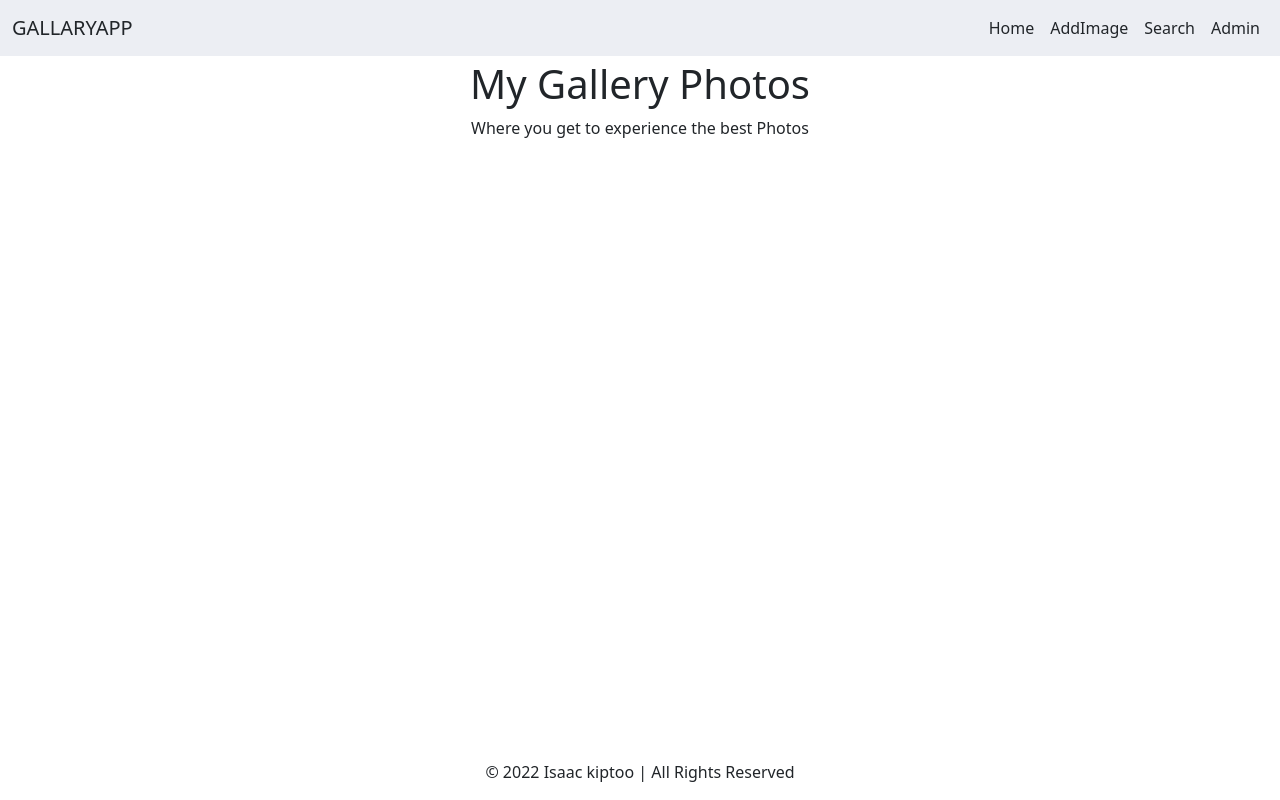
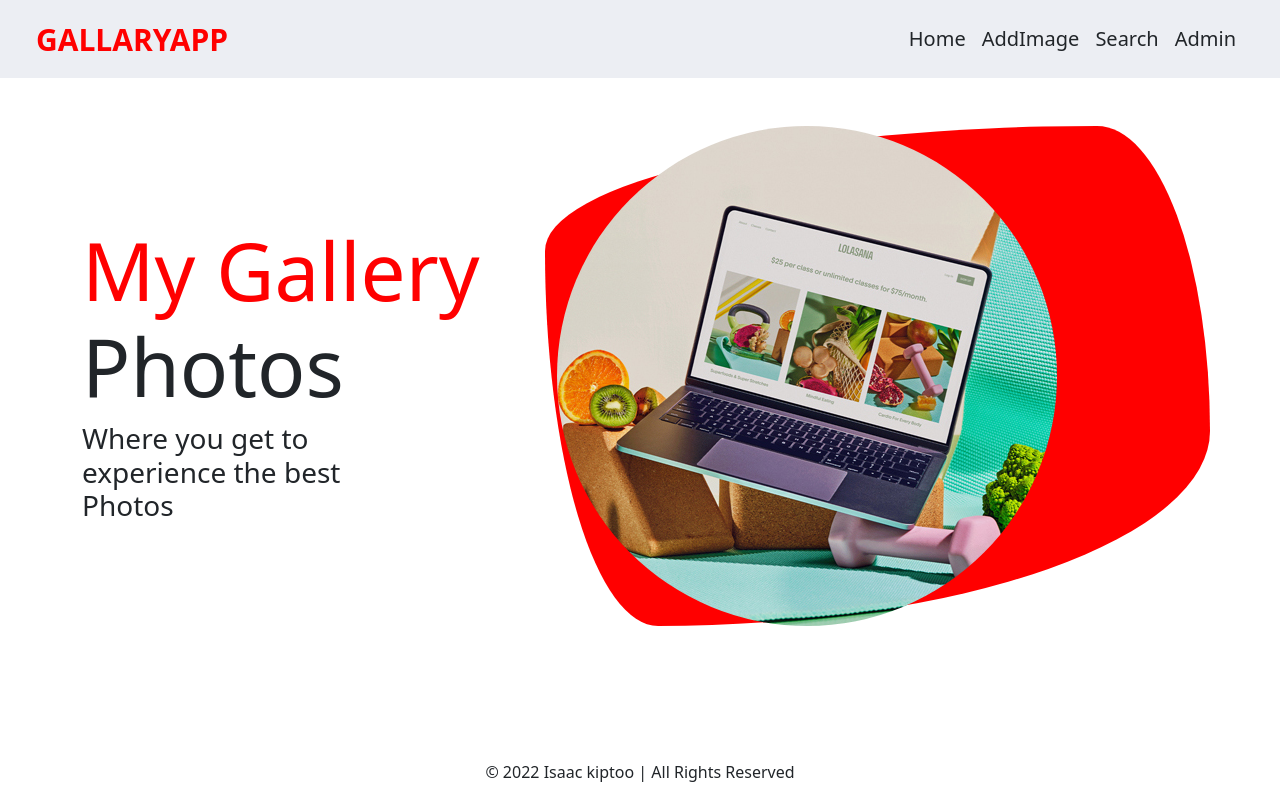
Before and after one commit to Isaac-kiptoo-kilimo/Personal-Galary-app, a Django app: page / in a window 1280 px wide. Run offline with Django 4.2, Linux system fonts and the light colour scheme; data that the repository does not hold is empty; some libraries are stand-ins or nearby versions.

Commit message:
styling:styled hero

```diff
--- a/imagery/templates/base.html
+++ b/imagery/templates/base.html
@@ -11,6 +11,14 @@
     {% block style %}
     <link href="https://cdn.jsdelivr.net/npm/bootstrap@5.0.2/dist/css/bootstrap.min.css" rel="stylesheet" integrity="sha384-EVSTQN3/azprG1Anm3QDgpJLIm9Nao0Yz1ztcQTwFspd3yD65VohhpuuCOmLASjC" crossorigin="anonymous">
     {% endblock %}
+    <link rel="stylesheet" href="https://use.fontawesome.com/releases/v5.5.0/css/all.css" integrity="sha384-B4dIYHKNBt8Bc12p+WXckhzcICo0wtJAoU8YZTY5qE0Id1GSseTk6S+L3BlXeVIU" crossorigin="anonymous">
+    <!--bootstrap  css cdn-->
+    <link rel="stylesheet" href="https://cdn.jsdelivr.net/npm/bootstrap@5.1.3/dist/css/bootstrap.min.css" integrity="sha384-1BmE4kWBq78iYhFldvKuhfTAU6auU8tT94WrHftjDbrCEXSU1oBoqyl2QvZ6jIW3" crossorigin="anonymous">
+    <!--google fonts-->
+    <link rel="preconnect" href="https://fonts.googleapis.com">
+    <link rel="preconnect" href="https://fonts.gstatic.com" crossorigin>
+    <link href="https://fonts.googleapis.com/css2?family=Acme&family=Fredoka+One&family=Poppins:ital,wght@0,400;0,600;0,700;1,300;1,400;1,600&display=swap" rel="stylesheet">
+
     <link rel="stylesheet" href="{% static 'css/style.css' %}">
 </head>
 <body>
@@ -20,6 +28,11 @@
     {% endblock %}
     {% include 'components/footer.html' %}
 
+    <!-- Option 2: Separate Popper and Bootstrap JS -->
+    <!--js popper cdn-->
+    <script src="https://cdn.jsdelivr.net/npm/@popperjs/core@2.10.2/dist/umd/popper.min.js" integrity="sha384-7+zCNj/IqJ95wo16oMtfsKbZ9ccEh31eOz1HGyDuCQ6wgnyJNSYdrPa03rtR1zdB" crossorigin="anonymous"></script>
+
+    <script src="https://code.jquery.com/jquery-3.6.0.min.js" integrity="sha256-/xUj+3OJU5yExlq6GSYGSHk7tPXikynS7ogEvDej/m4=" crossorigin="anonymous"></script>
     <script src="https://code.jquery.com/jquery-3.6.0.min.js" integrity="sha256-/xUj+3OJU5yExlq6GSYGSHk7tPXikynS7ogEvDej/m4=" crossorigin="anonymous"></script>
     <script src="https://cdn.jsdelivr.net/npm/bootstrap@5.0.2/dist/js/bootstrap.bundle.min.js" integrity="sha384-MrcW6ZMFYlzcLA8Nl+NtUVF0sA7MsXsP1UyJoMp4YLEuNSfAP+JcXn/tWtIaxVXM" crossorigin="anonymous"></script>
 </body>
--- a/imagery/templates/components/navbar.html
+++ b/imagery/templates/components/navbar.html
@@ -1,6 +1,6 @@
-<nav class="navbar navbar-expand-lg navbar-light">
+<nav class="navbar navbar-expand-lg navbar-light py-3 px-4">
     <div class="container-fluid">
-      <a class="navbar-brand text-dark" href="#">GALLARYAPP</a>
+      <a class="navlog" href="#">GALLARYAPP</a>
       <button class="navbar-toggler" type="button" data-bs-toggle="collapse" data-bs-target="#navbarSupportedContent" aria-controls="navbarSupportedContent" aria-expanded="false" aria-label="Toggle navigation">
         <span class="navbar-toggler-icon"></span>
       </button>
--- a/imagery/templates/pages/index.html
+++ b/imagery/templates/pages/index.html
@@ -1,11 +1,18 @@
 {% extends 'base.html' %}
 {% block content %}
 <div class="">
-  <div class="container py-1">
-    <h1 class="text-center">
-      My Gallery Photos
-    </h1>
-    <p class="text-center">Where you get to experience the best Photos</p>
+  <div class="container py-5">
+   <div class="row">
+    <div class="col-md-5 mt-5 hero-left">
+      <h1 class=" mt-5 ">
+        My Gallery <span class="text-dark"> Photos</span>
+      </h1>
+      <h3 class="">Where you get to <br> experience the best <br> Photos</h3>
+    </div>
+    <div class="col-md-7 img-gal">
+      <img src="/static/images/heroimage.jpeg" class="rounded-circle" alt="">
+    </div>
+   </div>
   </div>
 </div>
 <div class="container my-3">
--- a/static/css/style.css
+++ b/static/css/style.css
@@ -13,7 +13,7 @@
 }
 .navbar{
     background-color: #ECEEF3;
-    color: #ECEEF3;
+    font-size: 20px;
     cursor: pointer;
 }
 
@@ -26,3 +26,17 @@
 img:hover{
     background-color: #ECEEF3;
 }
+.hero-left h1{
+    font-size: 80px;
+    color: red;
+}
+.img-gal{
+    background-color: red;
+    border-radius: 83% 17% 83% 17% / 25% 61% 39% 75% ;
+}
+.navlog{
+    color: red;
+    font-size: 30px;
+    font-weight: 600;
+    text-decoration: none;
+}
```
Also changed, not shown: static/images/heroimage.jpeg (added).
